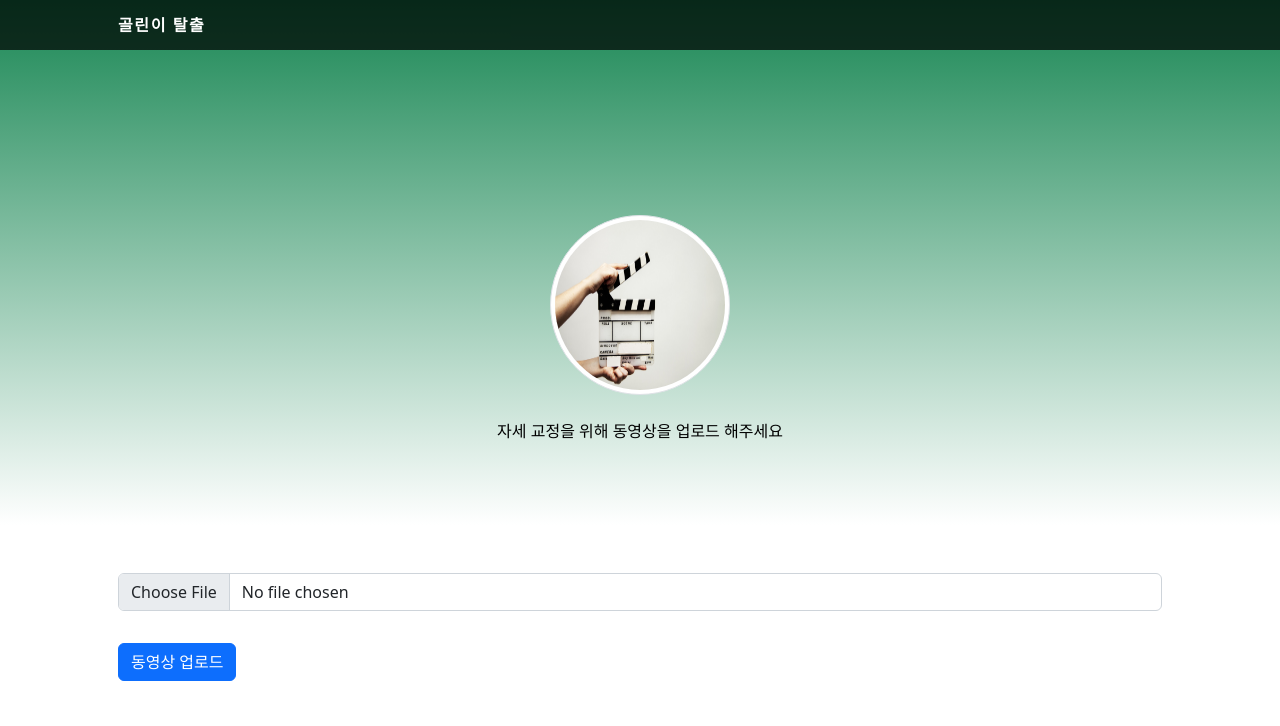
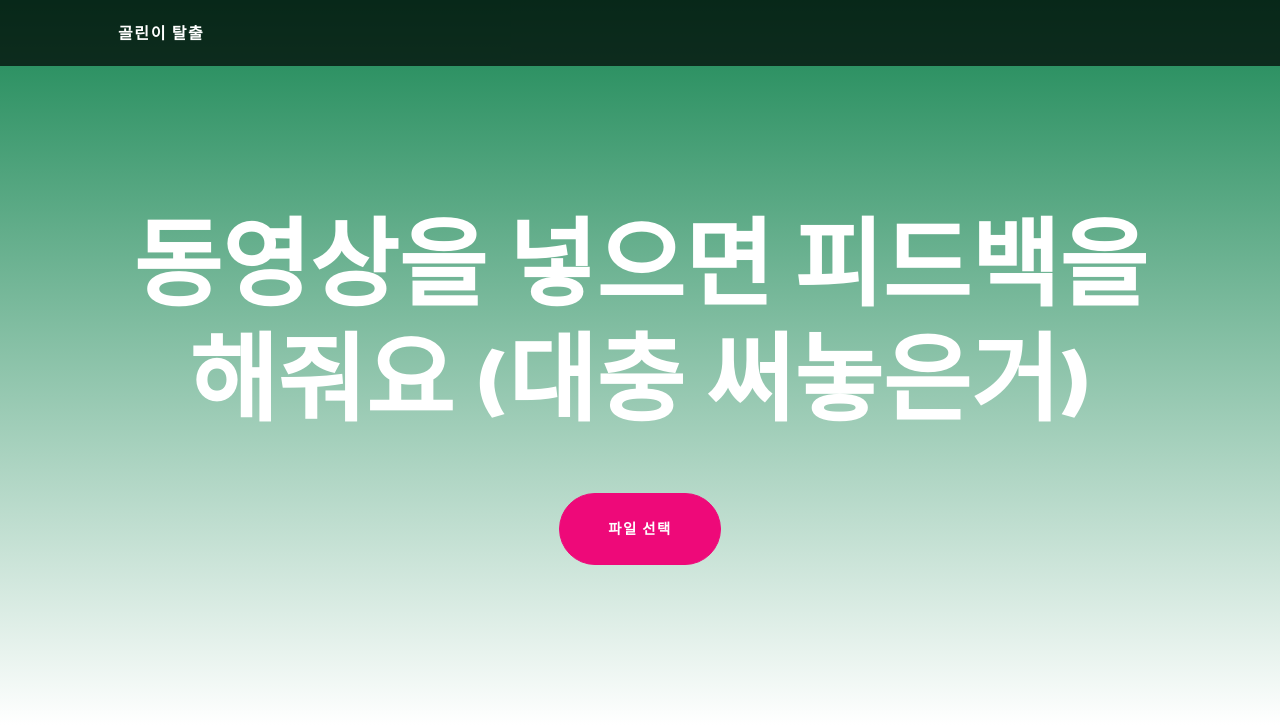
Before and after one commit to masehyun/capstone2, a Flask app: page /second in a window 1280 px wide. Shown: the top 726 px of the page. Run offline with Flask 3, Linux system fonts and the light colour scheme; some libraries are stand-ins or nearby versions.

Commit message:
index2수정

```diff
--- a/app.py
+++ b/app.py
@@ -1,13 +1,12 @@
 from flask import Flask,render_template,request,flash,redirect,url_for
 from flask_cors import CORS,cross_origin
 import os
-from werkzeug.utils import secure_filename
 from model import model_f
-
 app =Flask(__name__)
 cors = CORS(app)
 
-UPLOAD_FOLDER='/uploads'
+UPLOAD_FOLDER = '/videos'
+app.config['UPLOAD_FOLDER'] = UPLOAD_FOLDER
 
 b=model_f()
 print(len(b))
@@ -25,15 +24,22 @@
     return render_template('index2.html')
 
 #두번째 화면에서 업로드 버튼을 누를때
-@app.route('/upload',methods=['POST'])
-def upload_file():
+@app.route('/upload',methods=['GET','POST'])
+def video_analysis():
     if request.method=='POST':
-        f=request.files['file']
 
-        f.save('./uploads/'+f.filename)
-        return render_template('index3.html')
-    else:
-        return render_template('index2.html')
+        if 'file' not in request.files:
+            flash('No file part')
+            return redirect(request.url)
+        file=request.files['video'] #html에서 보내는 이름
+        if file.filename=='':
+            flash('no select file')
+            return redirect(request.url)
+        if file:
+            file.save(os.path.join(app.config['UPLOAD_FOLDER'],file.filename))
+            a=model_f()
+            return render_template('index3.html')
+
 #마지막 페이지 점수,피드백 그리고 추가적으로 그래프
 @app.route('/third')
 def func():
--- a/templates/index2.html
+++ b/templates/index2.html
@@ -13,48 +13,32 @@
     <link href="https://fonts.googleapis.com/css?family=Catamaran:100,200,300,400,500,600,700,800,900" rel="stylesheet" />
     <link href="https://fonts.googleapis.com/css?family=Lato:100,100i,300,300i,400,400i,700,700i,900,900i" rel="stylesheet" />
     <!-- Core theme CSS (includes Bootstrap)-->
-    <link href="{{ url_for('static', filename='css/styles.css') }}" rel="stylesheet" />
+    <link href="css/styles.css" rel="stylesheet" />
 </head>
 <body id="page-top">
     <!-- Navigation-->
     <nav class="navbar navbar-expand-lg navbar-dark navbar-custom fixed-top">
         <div class="container px-5">
-            <a class="navbar-brand navbar- " href="#page-top">골린이 탈출</a>
+            <a class="navbar-brand" href="#page-top">골린이 탈출</a>
         </div>
     </nav>
     <!-- Header-->
-    <header class="masthead text-center text-black" >
-        <div class="masthead-content "style="height: 150px">
+    <header class="masthead text-center text-white">
+        <div class="masthead-content">
             <div class="container px-5">
-                <img class="img-thumbnail rounded-circle" src="{{ url_for('static', filename='assets/img/3.jpg') }}"
-                style="width: 180px; height: 180px;" alt="사진적용안됌" />
-                <br>
-                <br>
-                <p>  자세 교정을 위해 동영상을 업로드 해주세요</p>
-                </div>
-
+                <!-- 파일 업로드 폼 -->
+                <form method="POST" action="/upload" enctype="multipart/form-data">
+                    <h1 class="masthead-heading mb-0">동영상을 넣으면 피드백을 해줘요 (대충 써놓은거)</h1>
+                    <input type="file" id="video" name="video" accept="image/png, image/jpg" style="display: none;" />
+                    <a class="btn btn-primary btn-xl rounded-pill mt-5" href="#" id="uploadButton">파일 선택</a>
+                </form>
             </div>
         </div>
     </header>
-    <section>
-        <div class="masthead-content">
-            <div class="container px-5">
-                <!-- 파일 업로드 폼 -->
-                <form action = "http://localhost:5000/upload" method = "POST"
-                enctype = "multipart/form-data"><br><br>
-                <div class="mx-auto">
-                 <input class="form-control form-label" type = "file" name = "file" />
-                 <br>
-                 <button type="submit" class="btn btn-primary">동영상 업로드</button>
-
-
-                </div>
-            </form>
-            </div>
-        </div>
-    </section>
-
-    <link rel="stylesheet" href="https://cdn.jsdelivr.net/npm/bootstrap@5.2.3/dist/css/bootstrap.min.css"/>
-
+    <script>
+        document.getElementById('uploadButton').addEventListener('click', function () {
+            document.getElementById('video').click();
+        });
+    </script>
 </body>
 </html>
```
